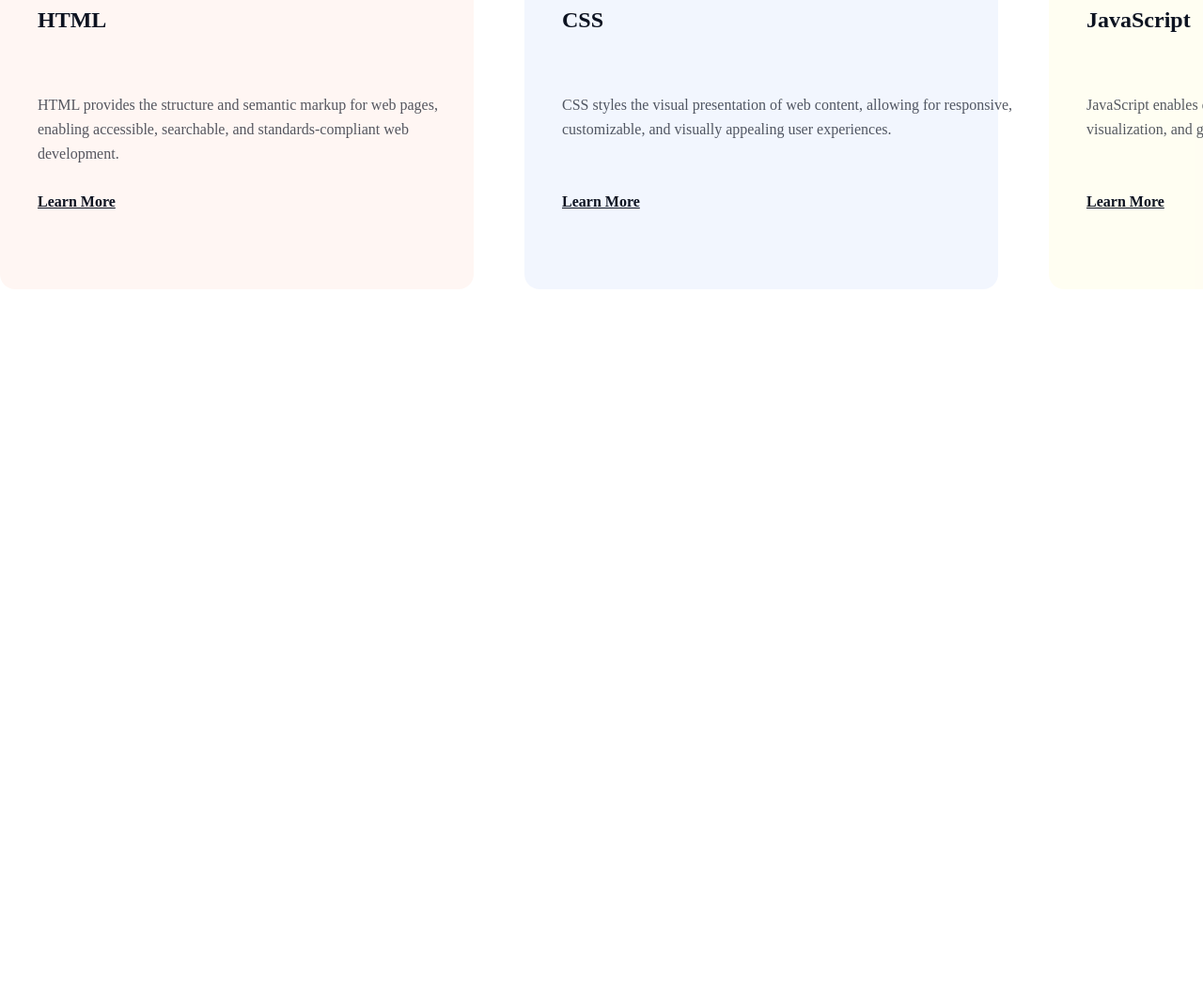
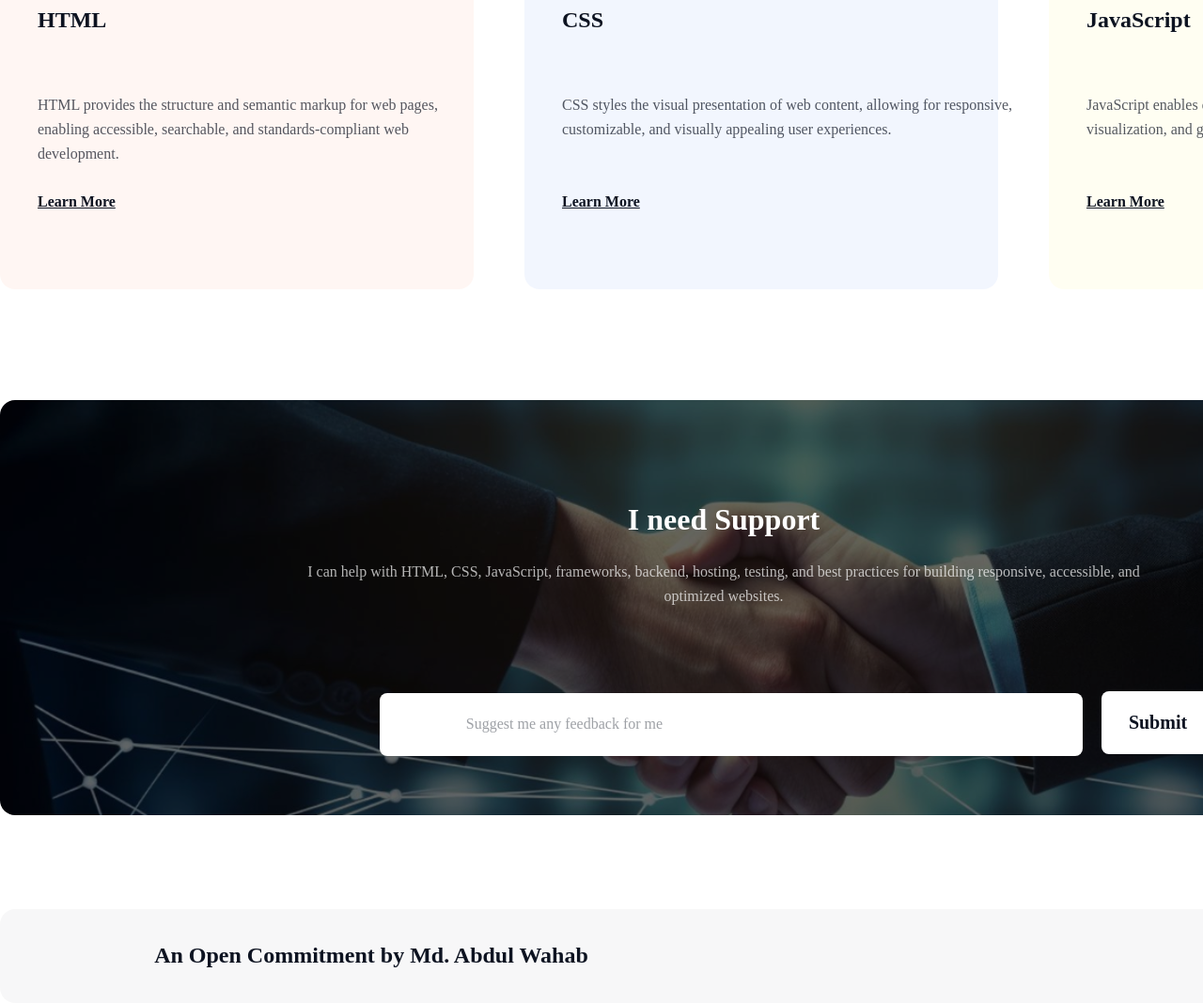
Before and after one commit to MRiDuL-ICE/B10A1-Challenge-Begins, a plain HTML site: page index.html in a window 1280 px wide. Shown: the part 4425-5493 px from the top of the page at 94% size. Before the commit the page ends 4733 px from the top, so only its background shows below. Drawn offline with Linux system fonts and the light colour scheme; a web font is replaced by a local one.

Commit message:
support and footer section added

```diff
--- a/index.html
+++ b/index.html
@@ -78,26 +78,54 @@
                 <div class="target-card" style="background-color: rgba(255, 76, 30, 0.05);">
                     <img src="assets/html.png" alt="">
                     <h1>HTML</h1>
-                    <p>HTML provides the structure and semantic markup for web pages, enabling accessible, searchable, and standards-compliant web development.</p><br><br><br>
+                    <p>HTML provides the structure and semantic markup for web pages, enabling accessible, searchable,
+                        and standards-compliant web development.</p><br><br><br>
                     <a href="">Learn More</a>
                 </div>
                 <div class="target-card" style="background-color: rgba(0, 76, 232, 0.05);">
                     <img src="assets/css.png" alt="">
                     <h1>CSS</h1>
-                    <p>CSS styles the visual presentation of web content, allowing for responsive, customizable, and visually appealing user experiences.</p><br><br><br>
+                    <p>CSS styles the visual presentation of web content, allowing for responsive, customizable, and
+                        visually appealing user experiences.</p><br><br><br>
                     <a href="">Learn More</a>
                 </div>
                 <div class="target-card" style="background-color: rgba(255, 223, 0, 0.05);">
                     <img src="assets/js.png" alt="">
                     <h1>JavaScript</h1>
-                    <p>JavaScript enables dynamic web experiences, mobile development, data visualization, and game creation for impactful solutions.</p> <br><br><br>
+                    <p>JavaScript enables dynamic web experiences, mobile development, data visualization, and game
+                        creation for impactful solutions.</p> <br><br><br>
                     <a href="">Learn More</a>
                 </div>
             </div>
         </section>
+
+        <section class="support-section-container">
+            <div class="feedback-form-container">
+                <div class="support-section-content">
+                    <h1>I need Support</h1>
+                    <p>I can help with HTML, CSS, JavaScript, frameworks, backend, hosting, testing, and best practices
+                        for building responsive, accessible, and optimized websites.</p>
+                </div>
+            </div>
+            <div class="feedback-form">
+                <form action="">
+                    <input type="text" placeholder="Suggest me any feedback for me"><input type="submit"
+                        value="Submit">
+                </form>
+            </div>
+        </section>
     </main>
     <footer id="footer">
-
+        <section class="footer-container">
+            <div class="footer-content">
+                <h1>An Open Commitment by Md. Abdul Wahab</h1>
+            </div>
+            <div>
+                <a href="https://github.com/MRiDuL-ICE" target="_blank"><img src="assets/github.png" alt=""></a>
+                <a href="https://www.linkedin.com/in/wahabmridul-ice/" target="_blank"><img src="assets/linkedin-icon 1.png" alt=""></a>
+                <a href="https://www.facebook.com/wahabmridul" target="_blank"><img src="assets/facebook.png" alt=""></a>
+            </div>
+        </section>
     </footer>
 </body>
 
--- a/style.css
+++ b/style.css
@@ -88,6 +88,21 @@ html {
     justify-content: center;
     align-items: center;
     padding: 12px 14px;
+    cursor: pointer;
+}
+.banner-content-container button:hover {
+    margin-top: 50px;
+    width: 280px;
+    height: 86px;
+    border-radius: 8px;
+    background: grey;
+    color: black;
+    display: flex;
+    flex-direction: row;
+    justify-content: center;
+    align-items: center;
+    padding: 12px 14px;
+    cursor: pointer;
 }
 
 .banner-content-container button a {
@@ -106,7 +121,9 @@ html {
     justify-content: center;
     align-items: center;
     padding: 12px 14px;
+    cursor: pointer;
 }
+
 
 
 
@@ -192,7 +209,7 @@ html {
     line-height: 36px;
     letter-spacing: 0%;
     text-align: left;
-    width: 390px;
+    width: 490px;
     height: 72px;
     display: flex;
     flex-direction: column;
@@ -251,6 +268,7 @@ html {
     justify-content: center;
     align-items: center;
     padding: 12px 20px 12px 20px;
+    cursor: pointer;
 }
 
 
@@ -494,6 +512,7 @@ html {
     justify-content: flex-start;
     align-items: flex-start;
     padding: 0px;
+    cursor: pointer;
 }
 
 .target-card:hover {
@@ -514,3 +533,195 @@ html {
 
 
 /* my-current-target section ends here  */
+
+/* support-section starts here  */
+
+.support-section-container {
+    display: flex;
+    flex-direction: column;
+    justify-content: flex-start;
+    align-items: flex-start;
+    padding: 64px 48px 64px 48px;
+    width: 1600px;
+    height: 314px;
+    border-radius: 16px;
+    background-color: rgba(0, 0, 0, 0.6);
+    background-blend-mode: overlay;
+    margin: 0 auto;
+    margin-top: 180px;
+    background-image: url(assets/handshake.jpg);
+    background-position: center;
+    background-size: cover;
+}
+
+.feedback-form-container {
+    width: 1444px;
+    height: 386px;
+    display: flex;
+    flex-direction: column;
+    justify-content: center;
+    align-items: center;
+    padding: 0px;
+}
+
+.feedback-form-container h1 {
+    width: 430px;
+    height: 36px;
+    display: flex;
+    flex-direction: column;
+    justify-content: center;
+    align-items: center;
+    padding: 0px;
+    color: rgb(255, 255, 255);
+    font-family: Azeret Mono;
+    font-size: 32px;
+    font-weight: 700;
+    line-height: 36px;
+    letter-spacing: 0%;
+    text-align: center;
+    margin-bottom: 25px;
+}
+
+.feedback-form-container p {
+    color: rgb(255, 255, 255);
+    font-family: Azeret Mono;
+    font-size: 16px;
+    font-weight: 400;
+    line-height: 26px;
+    letter-spacing: 0%;
+    text-align: center;
+    width: 906px;
+    height: 52px;
+    display: flex;
+    flex-direction: column;
+    justify-content: center;
+    align-items: center;
+    padding: 0px;
+    opacity: 0.7;
+    margin-bottom: 45px;
+}
+
+.feedback-form input[type="text"] {
+    width: 748px;
+    height: 67px;
+    box-sizing: border-box;
+    border: 1px solid rgba(13, 19, 33, 0.15);
+    border-radius: 8px;
+    padding: 19px 20px 19px 20px;
+    background: rgb(255, 255, 255);
+    border: none;
+}
+
+.feedback-form ::placeholder {
+    display: flex;
+    flex-direction: row;
+    justify-content: flex-start;
+    align-items: center;
+    padding: 19px 20px 19px 20px;
+    width: 313px;
+    height: 19px;
+    color: rgba(13, 19, 33, 0.4);
+    font-family: Azeret Mono;
+    font-size: 16px;
+    font-weight: 400;
+    line-height: 19px;
+    letter-spacing: 0%;
+    text-align: center;
+}
+
+.feedback-form input[type="submit"] {
+    margin-left: 20px;
+    border-radius: 8px;
+    position: static;
+    width: 120px;
+    height: 67px;
+    padding: 17px 20px 17px 20px;
+    background: rgb(255, 255, 255);
+    border: none;
+    color: rgb(13, 19, 33);
+    font-family: Azeret Mono;
+    font-size: 20px;
+    font-weight: 600;
+    line-height: 23px;
+    letter-spacing: 0%;
+    text-align: center;
+    cursor: pointer;
+}
+
+.feedback-form input[type="submit"]:hover {
+    margin-left: 20px;
+    border-radius: 8px;
+    position: static;
+    width: 120px;
+    height: 67px;
+    padding: 17px 20px 17px 20px;
+    background: gray;
+    color: white;
+    font-family: Azeret Mono;
+    font-size: 20px;
+    font-weight: 600;
+    line-height: 23px;
+    letter-spacing: 0%;
+    text-align: center;
+    cursor: pointer;
+}
+
+.feedback-form {
+    margin: 0 auto;
+    width: 1084px;
+    height: 67px;
+    display: flex;
+    flex-direction: row;
+    justify-content: center;
+    align-items: center;
+}
+
+
+.support-section-content {
+    width: 930px;
+    height: 204px;
+    display: flex;
+    flex-direction: column;
+    justify-content: center;
+    align-items: center;
+    padding: 0px;
+}
+
+
+/* support-section ends here  */
+
+/* footer-section starts here  */
+
+.footer-container {
+    width: 1900px;
+    height: 100px;
+    margin: 0 auto;
+    margin-top: 100px;
+    display: flex;
+    justify-content: space-between;
+    align-items: center;
+    border-radius: 16px;
+    background: rgba(13, 19, 33, 0.03);
+}
+
+.footer-content h1 {
+    color: rgb(13, 19, 33);
+    font-family: Azeret Mono;
+    font-size: 24px;
+    font-weight: 600;
+    line-height: 23px;
+    letter-spacing: 0%;
+    text-align: center;
+    width: 790px;
+    height: 24px;
+}
+
+.footer-container a {
+    text-decoration: none;
+}
+.footer-container img {
+    margin-right: 20px;
+}
+
+
+/* footer-section ends here  */
```
